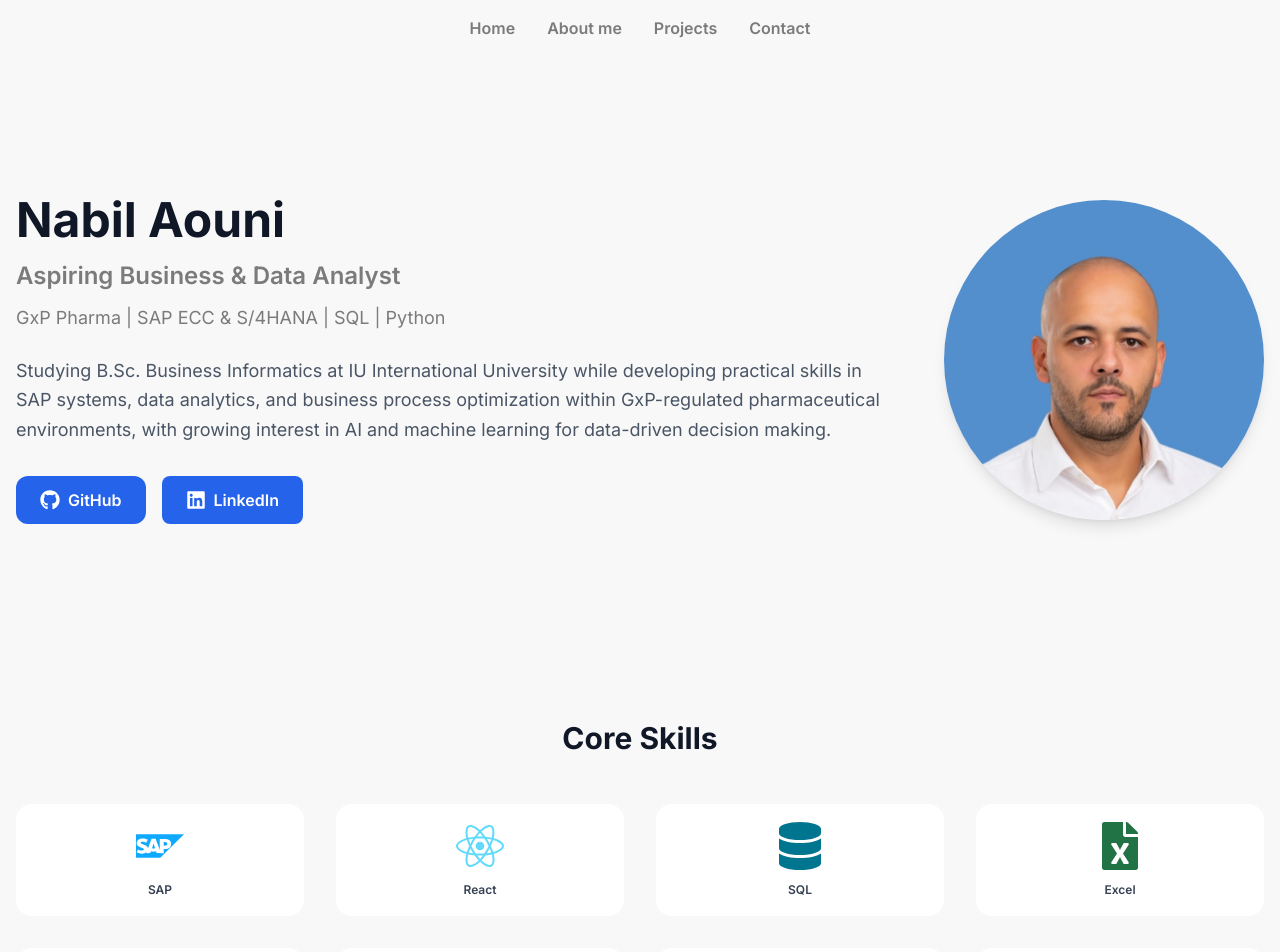
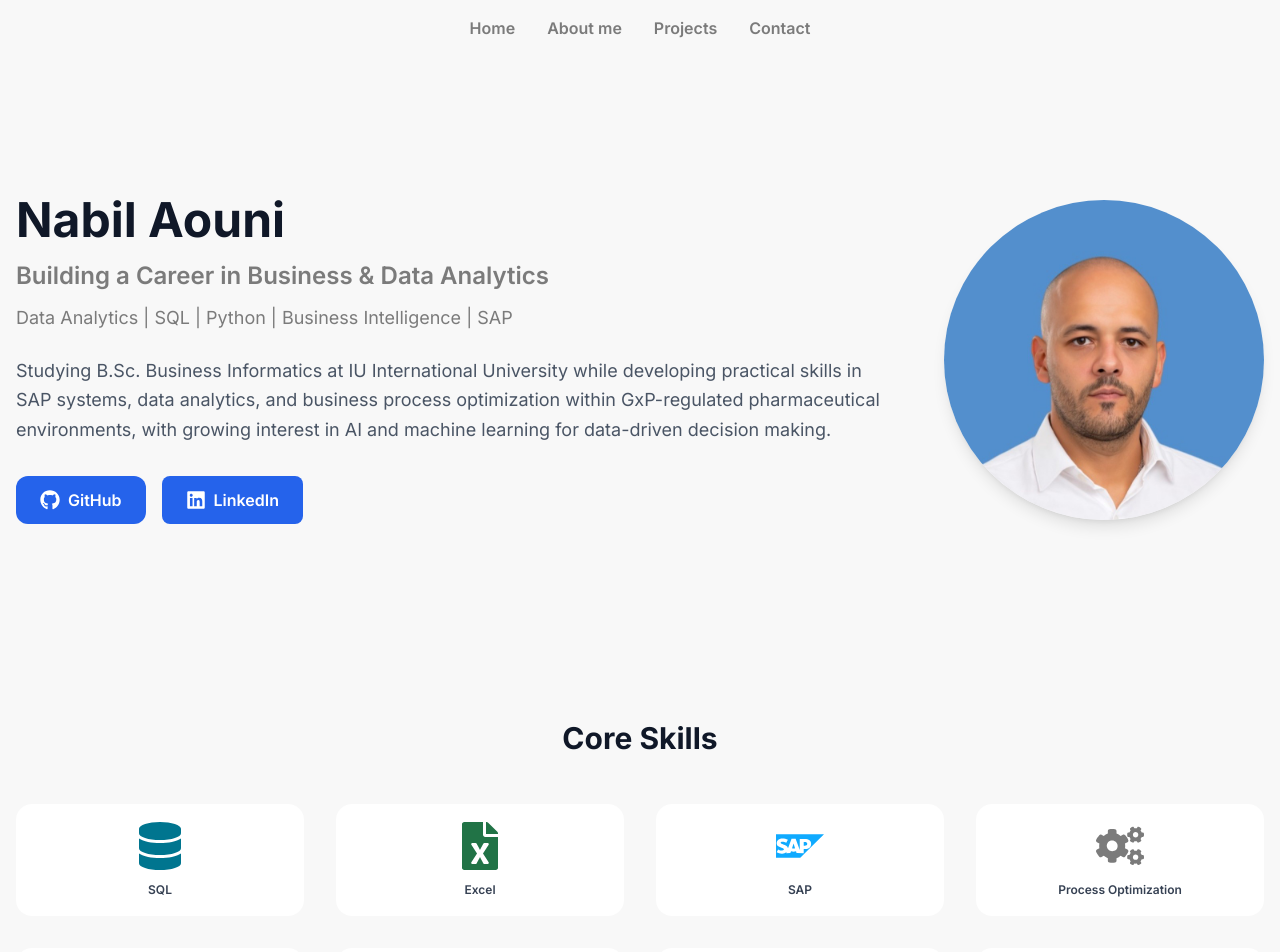
Before and after one commit to Nabil889/portfoliowebsite, a React app: page / in a window 1280 px wide. Shown: the top 952 px of the page. Built offline with nearby package versions, Linux system fonts and the light colour scheme; the HTML template or start-up script is replaced by a standard one.

Commit message:
Updated Home.tsx

```diff
--- a/src/pages/Home.tsx
+++ b/src/pages/Home.tsx
@@ -9,16 +9,6 @@ const Home = () => {
 
   const coreSkills = [
     {
-      name: 'SAP',
-      icon: <SiSap className="text-5xl text-[#0FAAFF]" />,
-      details: ['User & Authorization Management', 'ECC & S/4HANA', 'Security & SoD Analysis']
-    },
-    {
-      name: 'React',
-      icon: <FaReact className="text-5xl text-[#61DAFB]" />,
-      details: ['Component-Based Development', 'TypeScript Integration', 'Portfolio Project Experience']
-     },
-    {
       name: 'SQL',
       icon: <FaDatabase className="text-5xl text-[#00758F]" />,
       details: ['Data Queries & Analysis', 'Harvard CS50 Certificate']
@@ -29,14 +19,24 @@ const Home = () => {
       details: ['Data Analysis & Reporting', 'Pivot Tables & Formulas', 'Professional Experience']
     },
     {
-      name: 'GxP',
-      icon: <TbCertificate className="text-5xl text-[#2563eb]" />,
-      details: ['GMP-Qualified', 'Pharma Production (8+ years)', 'Regulatory Compliance']
+      name: 'SAP',
+      icon: <SiSap className="text-5xl text-[#0FAAFF]" />,
+      details: ['User & Authorization Management', 'ECC & S/4HANA', 'Security & SoD Analysis']
     },
     {
       name: 'Process Optimization',
       icon: <FaCogs className="text-5xl text-[#7b7b7b]" />,
       details: ['Continuous Improvement (KVP)', 'Process Analysis & Optimization', 'Cross-functional Collaboration']
+    },
+    {
+      name: 'React',
+      icon: <FaReact className="text-5xl text-[#61DAFB]" />,
+      details: ['Component-Based Development', 'TypeScript Integration', 'Portfolio Project Experience']
+     },
+    {
+      name: 'GxP',
+      icon: <TbCertificate className="text-5xl text-[#2563eb]" />,
+      details: ['GMP-Qualified', 'Pharma Production (8+ years)', 'Regulatory Compliance']
     },
     {
       name: 'Jira/Confluence',
@@ -84,11 +84,11 @@ const Home = () => {
           </h1>
 
           <h2 className="text-xl md:text-2xl text-[#7b7b7b] font-semibold mb-3">
-            Aspiring Business & Data Analyst
+            Building a Career in Business & Data Analytics
           </h2>
 
           <p className="text-base md:text-lg text-[#7b7b7b] mb-6">
-            GxP Pharma | SAP ECC & S/4HANA | SQL | Python
+            Data Analytics | SQL | Python | Business Intelligence | SAP
           </p>
 
           <p className="text-base md:text-lg text-gray-600 leading-relaxed mb-8">
```
